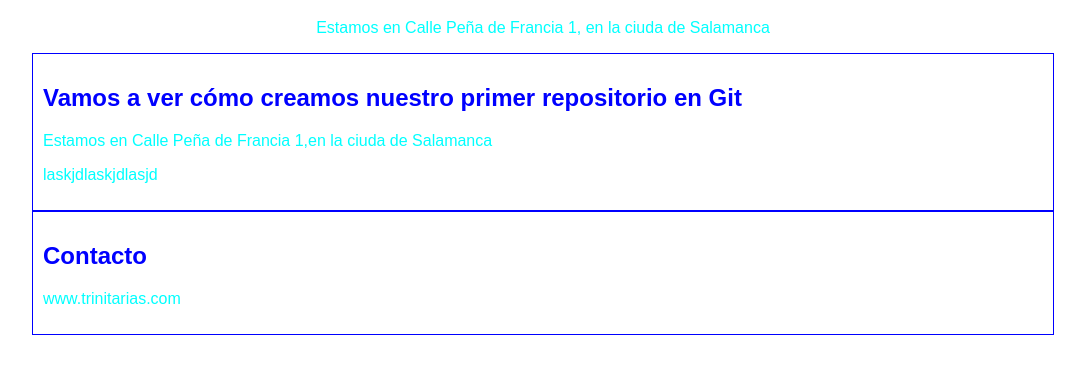
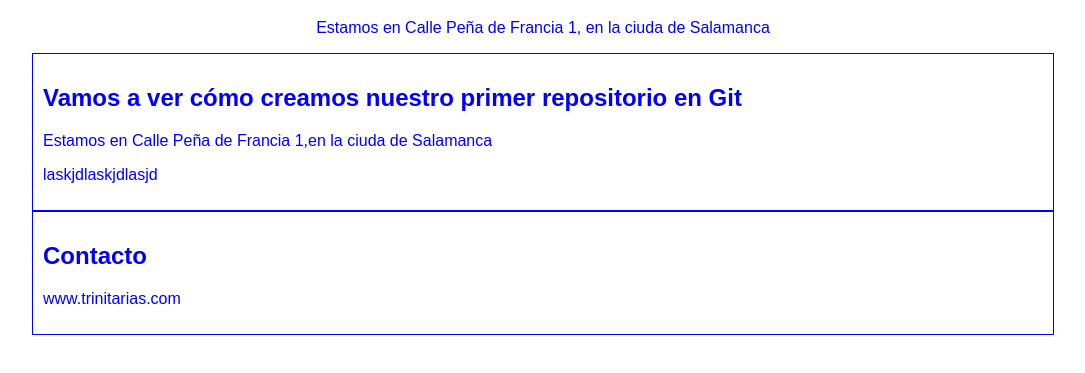
Before and after one commit to AngelVidal/InicioGitHub, a plain HTML site: page index.html in a window 1280 px wide. Shown: the part 121-494 px from the top of the page, without its empty margins (97-1182 px from the left). Drawn offline with Linux system fonts and the light colour scheme.

Commit message:
ultimo commit

```diff
--- a/css/estilos.css
+++ b/css/estilos.css
@@ -28,12 +28,4 @@ header span{
 	font-weight: bold;
 	color: black;
 	font-size: 28px;
-<<<<<<< HEAD
-
-=======
 }
-
-p{
-	color: aqua;
->>>>>>> cabecera
-}
```
Also changed, not shown: 1 other file.
